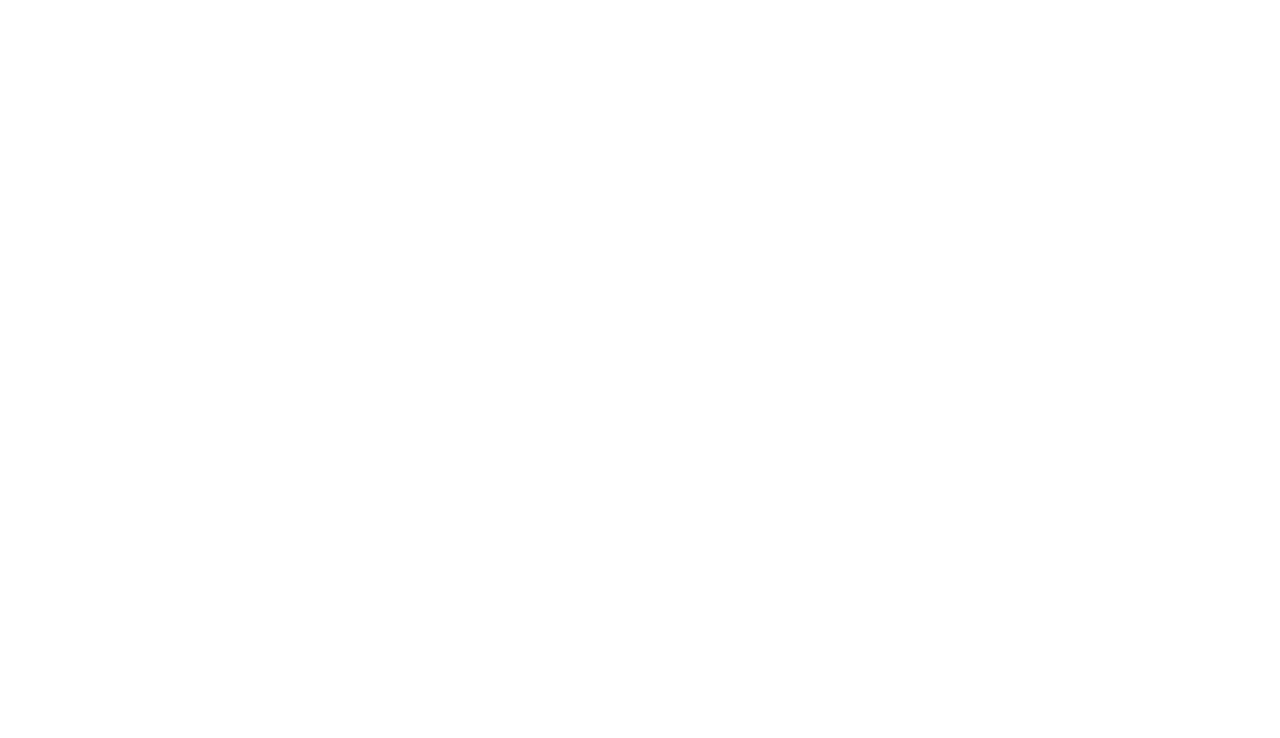
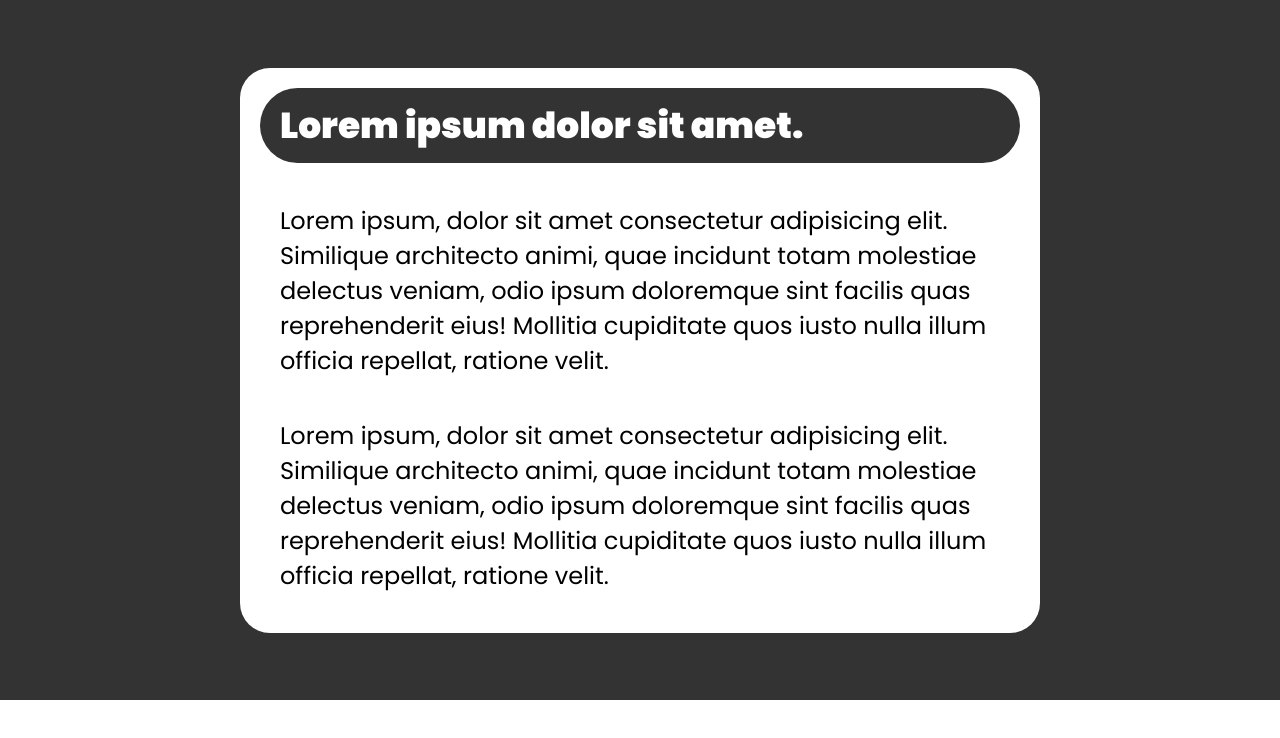
Before and after one commit to DakotahGodfrey/illuminate-dev, a React (Create React App) app in the folder client/: page / in a window 1280 px wide. Shown: the top 738 px of the page. Built offline with nearby package versions, Linux system fonts and the light colour scheme.

Commit message:
add check for user, add home page component, update package.json

```diff
--- a/client/package.json
+++ b/client/package.json
@@ -13,6 +13,7 @@
     "@types/react": "^16.9.0",
     "@types/react-dom": "^16.9.0",
     "@types/react-redux": "^7.1.7",
+    "@types/react-router-dom": "^5.1.8",
     "@types/styled-components": "^5.1.12",
     "axios": "^0.21.1",
     "http-proxy-middleware": "^2.0.1",
--- a/client/src/app/App.tsx
+++ b/client/src/app/App.tsx
@@ -1,5 +1,15 @@
+import { useEffect } from 'react';
+import { BrowserRouter as Router } from 'react-router-dom';
+import Authenticated from 'views/Authenticated';
+import Unauthenticated from 'views/Unauthenticated';
+import { selectAuth } from './features/auth/authSlice';
+import { useAppSelector } from './hooks';
+
 const App: React.FC = () => {
-  return <div></div>;
+  const auth = useAppSelector(selectAuth);
+  const { user } = auth;
+
+  return <Router>{!user ? <Unauthenticated /> : <Authenticated />}</Router>;
 };
 
 export default App;
--- /dev/null
+++ b/client/src/app/hooks/index.ts
@@ -0,0 +1,5 @@
+import { TypedUseSelectorHook, useDispatch, useSelector } from 'react-redux';
+import type { RootState, AppDispatch } from '../store';
+
+export const useAppDispatch = () => useDispatch<AppDispatch>();
+export const useAppSelector: TypedUseSelectorHook<RootState> = useSelector;
--- a/client/src/index.tsx
+++ b/client/src/index.tsx
@@ -3,6 +3,7 @@ import ReactDOM from 'react-dom';
 import { store } from './app/store';
 import { Provider } from 'react-redux';
 import App from './app/App';
+import 'scss/index.scss';
 
 ReactDOM.render(
   <React.StrictMode>
--- /dev/null
+++ b/client/src/pages/Home.tsx
@@ -0,0 +1,67 @@
+import styled from 'styled-components';
+
+const HomeWrapper = styled.main`
+  background-color: #333;
+  min-height: calc(100vh - 10rem);
+  display: flex;
+  padding: 4rem;
+  justify-content: space-evenly;
+  align-items: center;
+  flex-wrap: wrap;
+  h1,
+  .cta {
+    font-size: 3.6rem;
+    padding: 1rem 0 1rem 2rem;
+    font-weight: 900;
+    border-radius: 50px;
+    background-color: #333;
+    color: #fff;
+    margin-bottom: 2rem;
+  }
+  p {
+    font-size: 2.4rem;
+    margin: 2rem;
+  }
+  .card {
+    background-color: hsl(0, 0%, 100%);
+    backdrop-filter: blur(2px);
+    border-radius: 30px;
+    display: flex;
+    flex-direction: column;
+    padding: 2rem;
+    margin: 2rem;
+  }
+  .card-marketing {
+    max-width: 80rem;
+    flex-grow: 1;
+    flex-shrink: 1;
+  }
+`;
+const MarketingCard = () => {
+  return (
+    <section className='card card-marketing'>
+      <h1>Lorem ipsum dolor sit amet.</h1>
+      <p>
+        Lorem ipsum, dolor sit amet consectetur adipisicing elit. Similique
+        architecto animi, quae incidunt totam molestiae delectus veniam, odio
+        ipsum doloremque sint facilis quas reprehenderit eius! Mollitia
+        cupiditate quos iusto nulla illum officia repellat, ratione velit.
+      </p>
+      <p>
+        Lorem ipsum, dolor sit amet consectetur adipisicing elit. Similique
+        architecto animi, quae incidunt totam molestiae delectus veniam, odio
+        ipsum doloremque sint facilis quas reprehenderit eius! Mollitia
+        cupiditate quos iusto nulla illum officia repellat, ratione velit.
+      </p>
+    </section>
+  );
+};
+const Home = () => {
+  return (
+    <HomeWrapper>
+      <MarketingCard />
+    </HomeWrapper>
+  );
+};
+
+export default Home;
--- /dev/null
+++ b/client/src/pages/index.ts
@@ -0,0 +1,3 @@
+import Home from './Home';
+
+export { Home };
--- /dev/null
+++ b/client/src/scss/index.scss
@@ -0,0 +1,41 @@
+@import url('https://fonts.googleapis.com/css2?family=Poppins:ital,wght@0,100;0,400;0,600;0,900;1,400&display=swap');
+// GLOBAL RESET
+*,
+*::before,
+*::after {
+  box-sizing: border-box;
+  padding: 0;
+  margin: 0;
+}
+html {
+  font-size: 10px;
+  font-family: Poppins, -apple-system, BlinkMacSystemFont, 'Segoe UI', Roboto,
+    Oxygen, Ubuntu, Cantarell, 'Open Sans', 'Helvetica Neue', sans-serif;
+}
+ul {
+  list-style-type: none;
+  padding: 0;
+}
+
+a {
+  text-decoration: none;
+}
+button {
+  cursor: pointer;
+}
+.app {
+  .logo {
+    font-size: 1.6rem;
+    padding: 1rem;
+    width: 6.6rem;
+    height: 6.6rem;
+    border-radius: 50px;
+    background-color: #fff;
+    display: flex;
+    align-items: center;
+    filter: drop-shadow(2px 2px 1px #333);
+  }
+  .monaco-editor {
+    overflow-y: hidden;
+  }
+}
--- a/client/src/views/Authenticated.tsx
+++ b/client/src/views/Authenticated.tsx
@@ -1,5 +1,12 @@
+import { Home } from 'pages';
+import { Switch, Route } from 'react-router-dom';
+
 const Authenticated: React.FC = () => {
-  return <div></div>;
+  return (
+    <Switch>
+      <Route exact path='/' component={Home} />
+    </Switch>
+  );
 };
 
 export default Authenticated;
--- a/client/src/views/Unauthenticated.tsx
+++ b/client/src/views/Unauthenticated.tsx
@@ -1,5 +1,11 @@
+import { Switch, Route } from 'react-router-dom';
+import { Home } from 'pages';
 const Unauthenticated: React.FC = () => {
-  return <div></div>;
+  return (
+    <Switch>
+      <Route exact path='/' component={Home} />
+    </Switch>
+  );
 };
 
 export default Unauthenticated;
```
Also changed, not shown: 1 other file (tests, documents, lock files or other folders).
